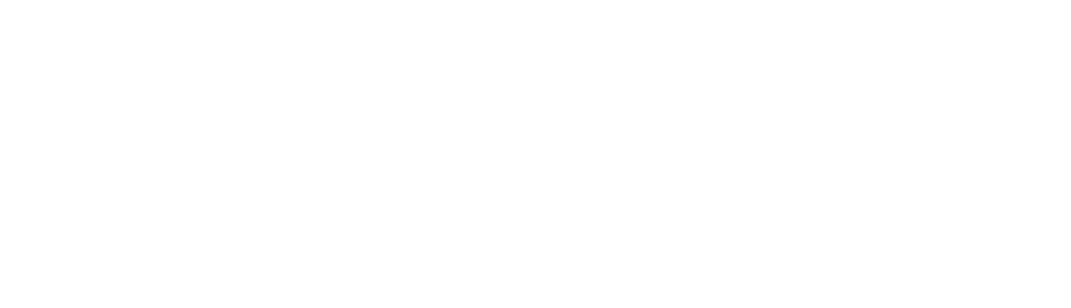
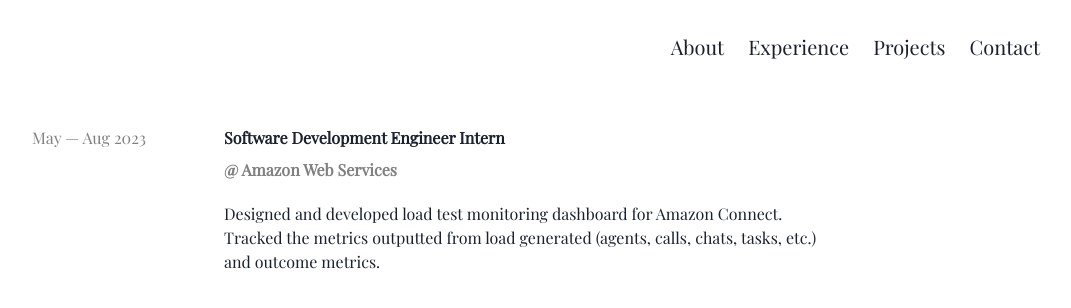
Before and after one commit to felixhuang12/felixhuang12.github.io, a React (Create React App) app: page /experience in a window 1280 px wide. Before the commit this address had no page. Shown: the top 308 px of the page, without its empty margins (208-1279 px from the left). Built offline with nearby package versions, Linux system fonts and the light colour scheme.

Commit message:
Add template for experience

```diff
--- a/src/App.tsx
+++ b/src/App.tsx
@@ -5,6 +5,7 @@
 import theme from './utils/theme';
 import "@fontsource/playfair-display"
 import { BrowserRouter as Router, Routes, Route } from 'react-router-dom';
+import Experience from './pages/Experience';
 
 function App() {
     return (
@@ -12,6 +13,7 @@
             <Router>
                 <Routes>
                     <Route path="/" element={<Home />} />
+                    <Route path="/experience" element={<Experience />} />
                 </Routes>
             </Router>
         </ChakraProvider>
--- a/src/components/Navbar.tsx
+++ b/src/components/Navbar.tsx
@@ -1,10 +1,10 @@
-import { Flex, HStack, Text } from "@chakra-ui/react"
+import { Box, Flex, HStack, Stack, Text } from "@chakra-ui/react"
 import { Link } from "react-router-dom"
 
 const MenuLink = ({ text, link }: { text: string, link: string }) => {
     return (
-        <Text maxWidth={'100%'} textAlign={'center'} m={6}
-            fontSize={{ base: 'xs', sm: 'md', md: 'xl' }}>
+        <Text display={'block'} maxWidth={'100%'} textAlign={'center'} m={2}
+            fontSize={{ base: 'xl' }}>
             <Link to={link}>{text}</Link>
         </Text>
     )
@@ -12,18 +12,14 @@
 
 const Navbar = () => {
     return (
-        <Flex height={20} maxWidth={'100%'} alignItems={'center'} justifyContent={'flex-end'} mt={6} mr={6}>
-            <HStack
-                display={'flex'}
-                flexBasis={{ base: "100%", md: "auto" }}
-                maxWidth={'100%'}
-            >
+        <Box display={{ md: 'flex' }} maxHeight={'10%'} maxWidth={'100%'} alignItems={'center'} justifyContent={'flex-end'} m={6}>
+            <Stack direction={{ base: 'column', md: 'row' }}>
                 <MenuLink text="About" link="/" />
                 <MenuLink text="Experience" link="/experience" />
                 <MenuLink text="Projects" link="projects" />
                 <MenuLink text="Contact" link="contact" />
-            </HStack>
-        </Flex>
+            </Stack>
+        </Box>
     )
 }
 
--- /dev/null
+++ b/src/pages/Experience.tsx
@@ -0,0 +1,49 @@
+import { Stack, Text, HStack } from "@chakra-ui/react"
+import Navbar from "../components/Navbar"
+
+interface ExperienceBlockProps {
+    startAndEndDateText: string,
+    jobTitle: string,
+    company: string,
+    description: string
+}
+
+const ExperienceBlock = (props: ExperienceBlockProps) => {
+    return (
+        <HStack display={'flex'} justifyContent={'center'} alignItems={'flex-start'} spacing={8}
+        fontSize={{ base: 'xs', sm: 'md', md: 'l' }}>
+            <Text color={'grey'} minWidth={'20%'}>
+                {props.startAndEndDateText}
+            </Text>
+            <Stack display={'flex'} justifyContent={'center'}>
+                <Text fontWeight={'extrabold'}>
+                    {props.jobTitle}
+                </Text>
+                <Text fontWeight={'extrabold'} color={'grey'}>
+                    @ {props.company}
+                </Text>
+                <Text mt={3}>
+                    {props.description}
+                </Text>
+            </Stack>
+        </HStack>
+    )
+}
+
+const Experience = () => {
+    return (
+        <Stack display={'flex'} maxHeight={'100%'} maxWidth={'100%'} justifyContent={'center'}>
+            <Navbar />
+            <Stack display={'flex'} maxWidth={'800px'} alignSelf={'center'} justifyContent={'center'} m={6}>
+                <ExperienceBlock
+                    startAndEndDateText={"May — Aug 2023"}
+                    jobTitle={"Software Development Engineer Intern"}
+                    company={"Amazon Web Services"}
+                    description={"Designed and developed load test monitoring dashboard for Amazon Connect. Tracked the metrics outputted from load generated (agents, calls, chats, tasks, etc.) and outcome metrics."}
+                />
+            </Stack>
+        </Stack>
+    )
+}
+
+export default Experience
```
